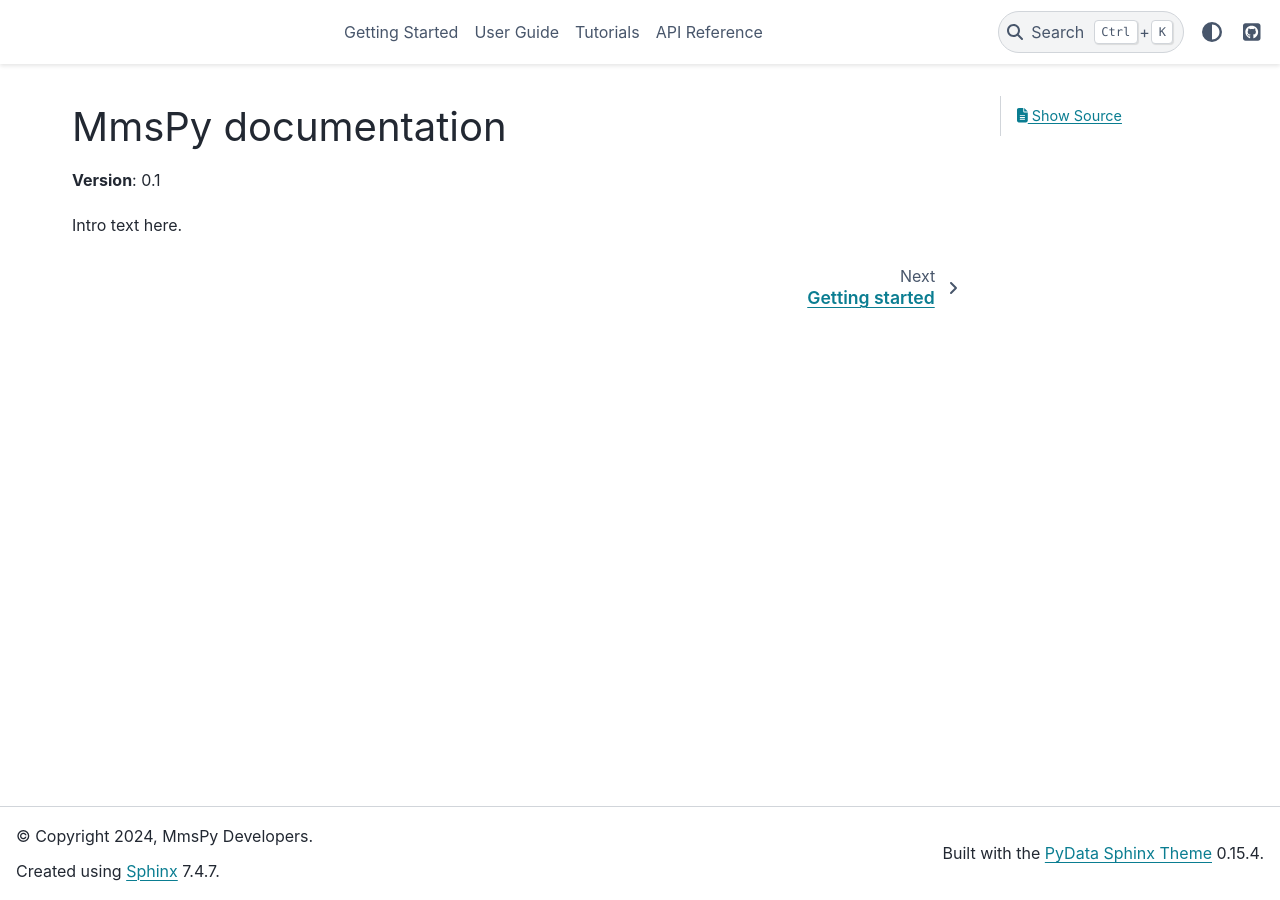
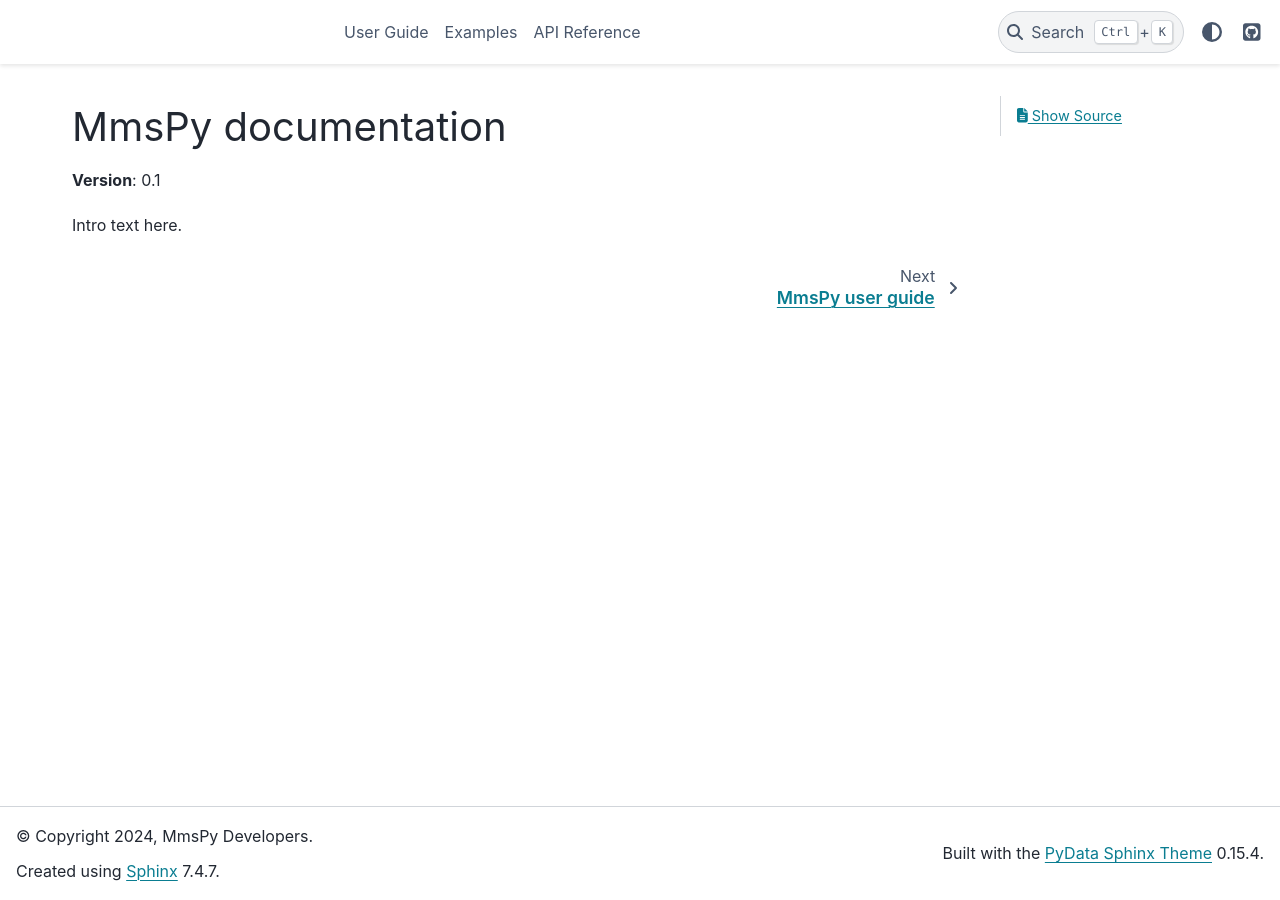
Before and after one commit to tien-vo/mmspy, a Sphinx documentation site: the page built from docs/index.rst, in a window 1280 px wide. Built offline with Sphinx 7.4.7 and the PyData theme 0.15.4, drawn with Linux system fonts in a browser that asks for light colours.

Commit message:
Docs: Adjust skeleton's sections and add some blank pages (#1)

```diff
--- a/docs/getting-started/index.rst
+++ /dev/null
@@ -1,2 +0,0 @@
-Getting started
-===============
--- a/docs/index.rst
+++ b/docs/index.rst
@@ -5,10 +5,9 @@ MmsPy documentation
    :maxdepth: 1
    :hidden:
 
-   Getting Started <getting-started/index>
-   User Guide <user/index>
-   Tutorials <tutorial/index>
-   API Reference <reference/index>
+   User Guide <user-guide/index>
+   Examples <examples/index>
+   API Reference <api-reference/index>
 
 **Version**: |version|
 
--- /dev/null
+++ b/docs/user-guide/install.rst
@@ -0,0 +1,2 @@
+Installing MmsPy
+================
--- /dev/null
+++ b/docs/user-guide/what-is-mmspy.rst
@@ -0,0 +1,2 @@
+What is MmsPy?
+==============
--- a/docs/user/index.rst
+++ /dev/null
@@ -1,2 +0,0 @@
-User Guide
-==========
```
Also changed, not shown: docs/user-guide/index.rst (added, +11 -0 lines), docs/api-reference/index.rst (renamed from docs/reference/index.rst), docs/examples/index.rst (renamed from docs/tutorial/index.rst).
